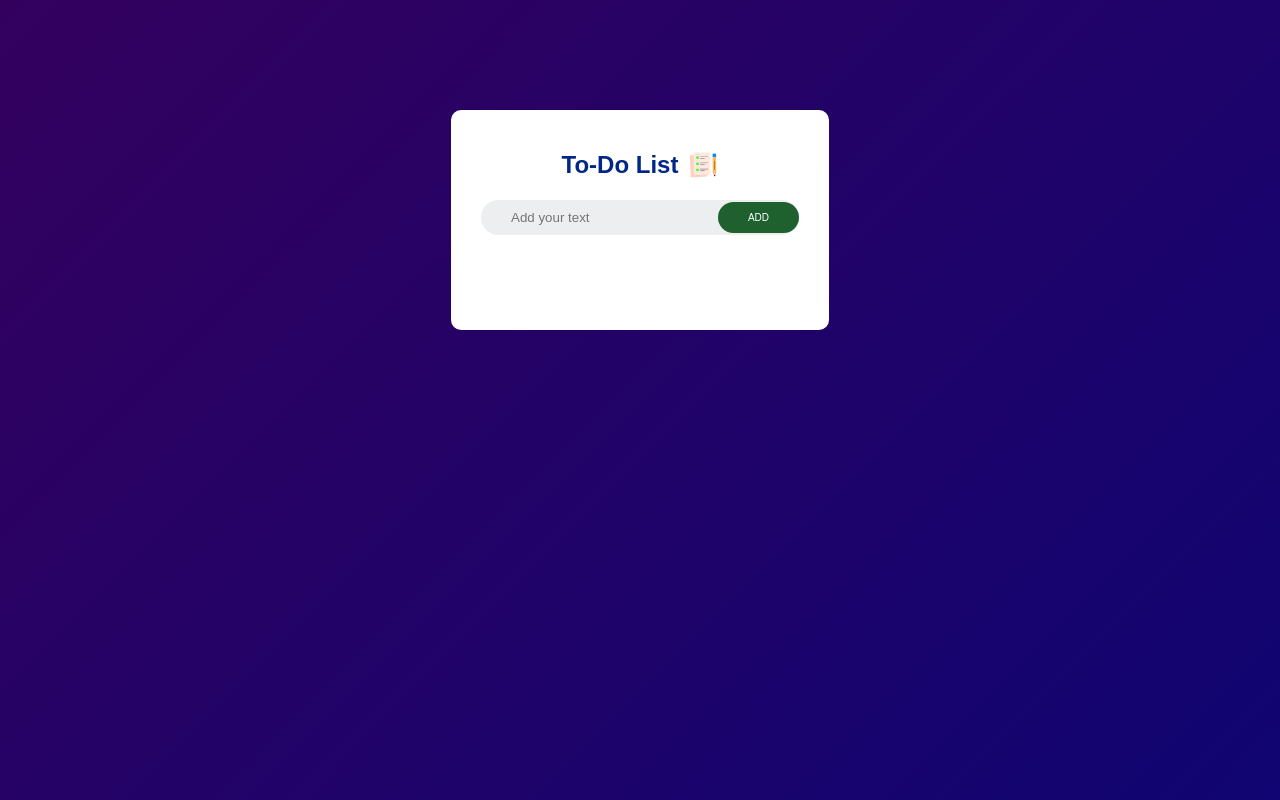
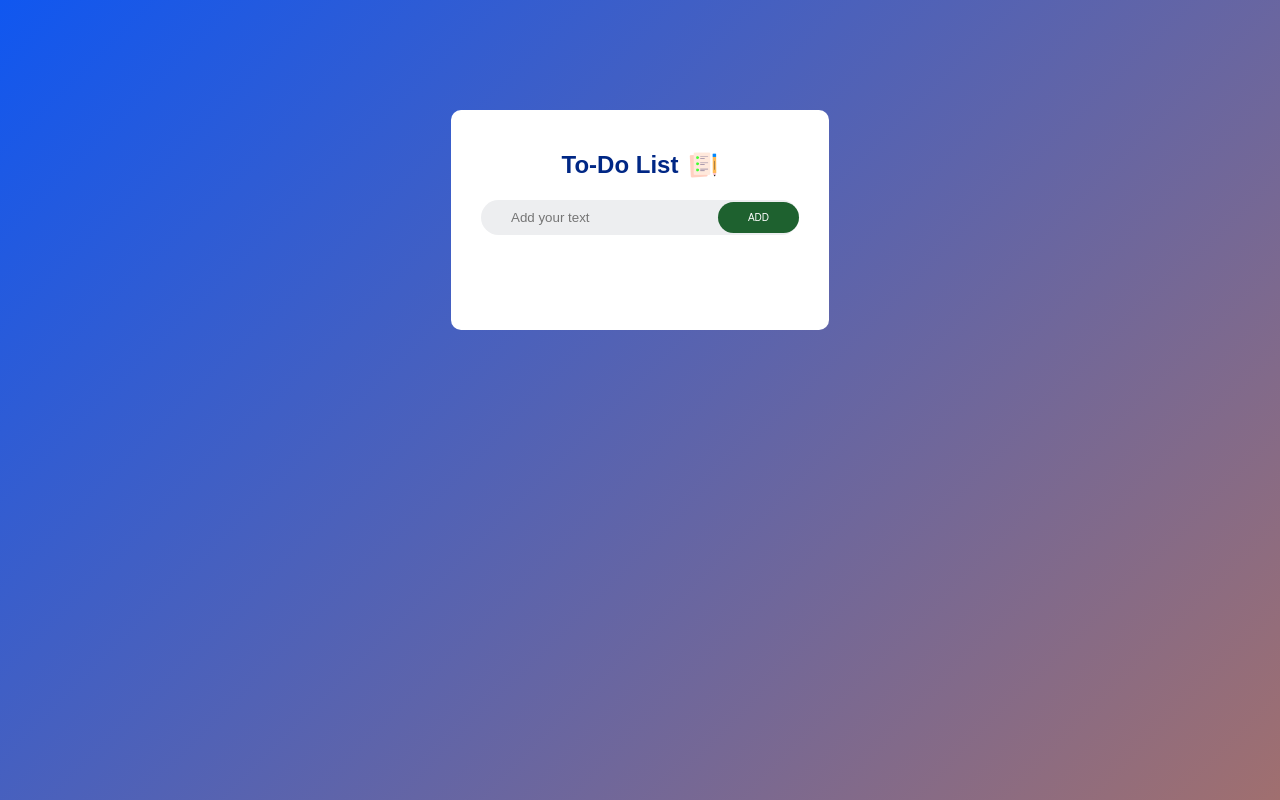
Before and after one commit to aliahnaf28/todo-app, a plain HTML site: page index.html in a window 1280 px wide. Drawn offline with Linux system fonts and the light colour scheme.

Commit message:
Add files via upload

```diff
--- a/style.css
+++ b/style.css
@@ -7,7 +7,7 @@
 .container{
     width : 100%;
     min-height : 100vh;
-    background : linear-gradient(135deg,#33005e,#100572);
+    background : linear-gradient(135deg,#1057f0,#a06f6f);
     padding : 10px;
 }
 
```
Also changed, not shown: checked.png (added), icon.png (added), unchecked.png (added).
